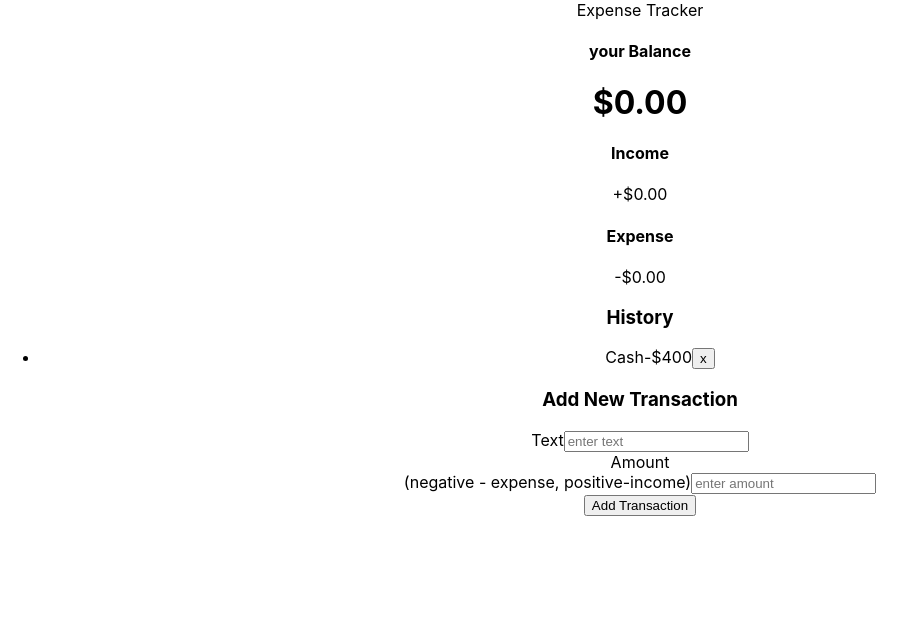
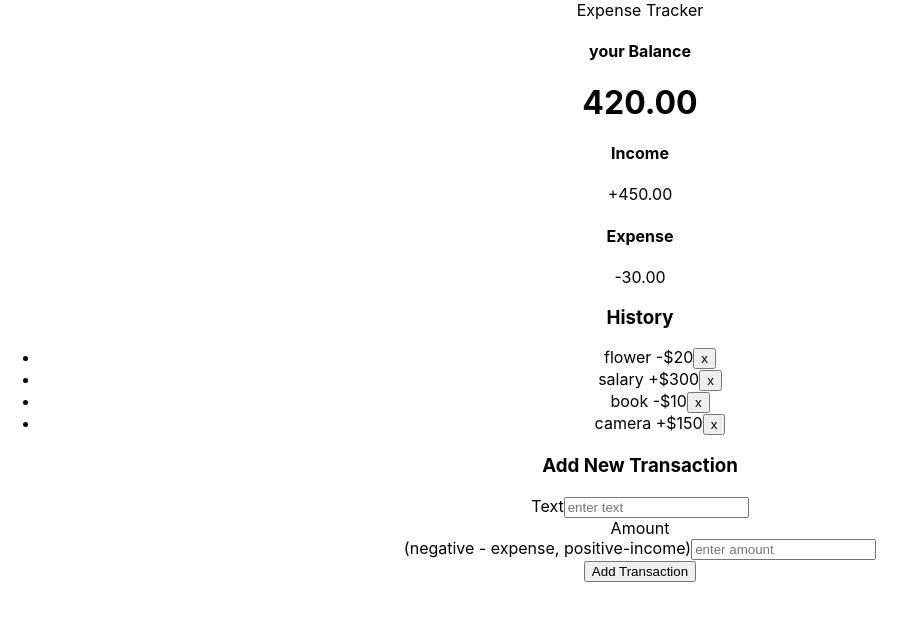
Before and after one commit to Suma249/expense-tracker, a React (Create React App) app: page / in a window 1280 px wide. Shown: the top 620 px of the page, without its empty margins (0-916 px from the left). Built offline with nearby package versions, Linux system fonts and the light colour scheme.

Commit message:
created global state and reducer code for state management and replaced statis values with react code to compute the dynamic values

```diff
--- a/src/App.js
+++ b/src/App.js
@@ -4,10 +4,12 @@
 import IncomeExpenses from './Components/IncomeExpenses';
 import TransactionList from './Components/TransactionList';
 import AddNewTransaction from './Components/AddNewTransaction';
+import {GlobalProvider} from './Context/global'
 
 function App() {
   return (
     <div className="App">
+    <GlobalProvider>
      <Header/>
      <div className='container'>
           <Balance/>
@@ -15,6 +17,7 @@
           <TransactionList/>
           <AddNewTransaction/>
         </div>
+     </GlobalProvider>
     </div>
   );
 }
--- a/src/Components/Balance.js
+++ b/src/Components/Balance.js
@@ -1,11 +1,14 @@
-import React from 'react'
+import React, { useContext } from 'react';
+import { globalContext } from '../Context/global';
 
 function Balance() {
-
+   const {transactions} = useContext(globalContext);
+   const amounts = transactions.map ( transaction => transaction.amount);
+   const total = amounts.reduce((acc,item) => (acc+=item), 0).toFixed(2)
   return(
     <div>
      <h4>your Balance</h4>
-     <h1 className='balance'>$0.00</h1>
+     <h1 className='balance'>{total}</h1>
     </div>
   )
 }
--- a/src/Components/IncomeExpenses.js
+++ b/src/Components/IncomeExpenses.js
@@ -1,15 +1,28 @@
-import React from 'react'
+import React, { useContext } from 'react'
+import { globalContext } from '../Context/global'
 
 function IncomeExpenses() {
+  const {transactions}=useContext(globalContext);
+
+  const amounts = transactions.map (transaction => transaction.amount);
+
+  const income = amounts.filter( item => item>0)
+  .reduce ( ( acc, item) => (acc+=item),0)
+  .toFixed(2);
+
+  const expense= amounts.filter( item => item<0)
+  .reduce((acc, item) => (acc+=item), 0)
+  .toFixed(2);
+
   return (
     <div className='inc-exp-container'>
         <div>
             <h4>Income</h4>
-            <p id="money-plus" className='money plus'>+$0.00</p>
+            <p id="money-plus" className='money plus'>+{income}</p>
         </div>
         <div>
             <h4>Expense</h4>
-            <p id='money-minus' className='money minus'>-$0.00</p>
+            <p id='money-minus' className='money minus'>{expense}</p>
         </div>
     </div>
   )
--- /dev/null
+++ b/src/Components/Transaction.js
@@ -0,0 +1,14 @@
+import React from 'react'
+
+function Transaction( {key, transaction}) {
+    const sign= transaction.amount<0?'-':'+';
+  return (
+    <div>
+         <li className={sign==='-'?'minus':'plus'} key={key}>
+              {transaction.text} <span>{sign}${Math.abs(transaction.amount)}</span><button className='delete-btn'>x</button>
+            </li>
+    </div>
+  )
+}
+
+export default Transaction
--- a/src/Components/TransactionList.js
+++ b/src/Components/TransactionList.js
@@ -1,13 +1,14 @@
-import React from 'react'
+import React, { useContext } from 'react'
+import { globalContext } from '../Context/global'
+import Transaction from './Transaction';
 
 function TransactionList() {
+  const {transactions}=useContext(globalContext);
   return (
     <div>
         <h3>History</h3>
         <ul  className='list'>
-            <li className='minus'>
-                Cash<span>-$400</span><button className='delete-btn'>x</button>
-            </li>
+          {transactions.map ( transaction => (<Transaction key = {transaction.id} transaction={transaction} />))}
         </ul>
     </div>
   )
--- /dev/null
+++ b/src/Context/AppReducer.js
@@ -0,0 +1,8 @@
+const AppReducer = (state, action ) => {
+    switch(action.type){
+        default:
+            return
+    }
+}
+
+export default AppReducer
--- /dev/null
+++ b/src/Context/global.js
@@ -0,0 +1,26 @@
+import React, {createContext, useReducer} from 'react';
+import AppReducer from './AppReducer';
+
+//initial state
+const initialState={
+    transactions:[
+        {id:1,text:"flower", amount:-20},
+        {id:2, text:'salary',amount:300},
+        {id:3, text:'book', amount:-10},
+        {id:4,text:'camera',amount:150}
+    ]
+}
+
+//create context
+export const globalContext=createContext(initialState);
+//provider component
+export const GlobalProvider = ( { children } ) =>{
+    const [state, dispatch]=useReducer(AppReducer, initialState);
+    return(
+        <globalContext.Provider value={{
+            transactions:state.transactions
+        }}>
+        {children}
+        </globalContext.Provider>
+    )
+}
```
